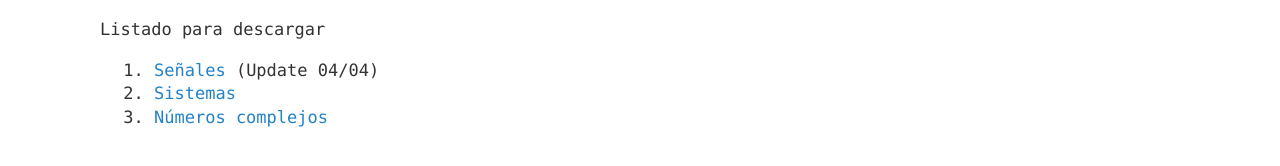
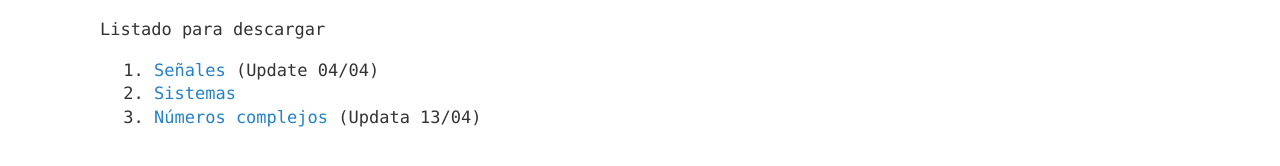
Before and after one commit to 1nv1/UTN-FRN-ASS, a Jekyll site: the page built from _posts/2019-03-11-TPs2019.markdown, in a window 1280 px wide. Shown: the part 154-320 px from the top of the page. Built offline with Jekyll 4.4.1, drawn with Linux system fonts in a browser that asks for light colours; comment, search, counter and statistics services are not loaded.

Commit message:
Update TP03

```diff
--- a/_posts/2019-03-11-TPs2019.markdown
+++ b/_posts/2019-03-11-TPs2019.markdown
@@ -11,4 +11,4 @@ Listado para descargar
 
 1. <a href="https://drive.google.com/open?id=1oipHKjKOewsKTUVTZ8zTvqkEadj0ONx_" target="_blank">Señales</a> (Update 04/04)
 2. <a href="https://drive.google.com/open?id=1eDM3S6UK5pzHf_ISoeGKO_5SrCLnSjPQ" target="_blank">Sistemas</a>
-3. <a href="https://drive.google.com/open?id=1H6EhHVrLZqLQwz_H6fhYNWmTDTxSwcaC" target="_blank">Números complejos</a>
+3. <a href="https://drive.google.com/open?id=1wDNYXwFqwIv6qKQYTYjuPgJ0UGLgRbPx" target="_blank">Números complejos</a> (Updata 13/04)
```
